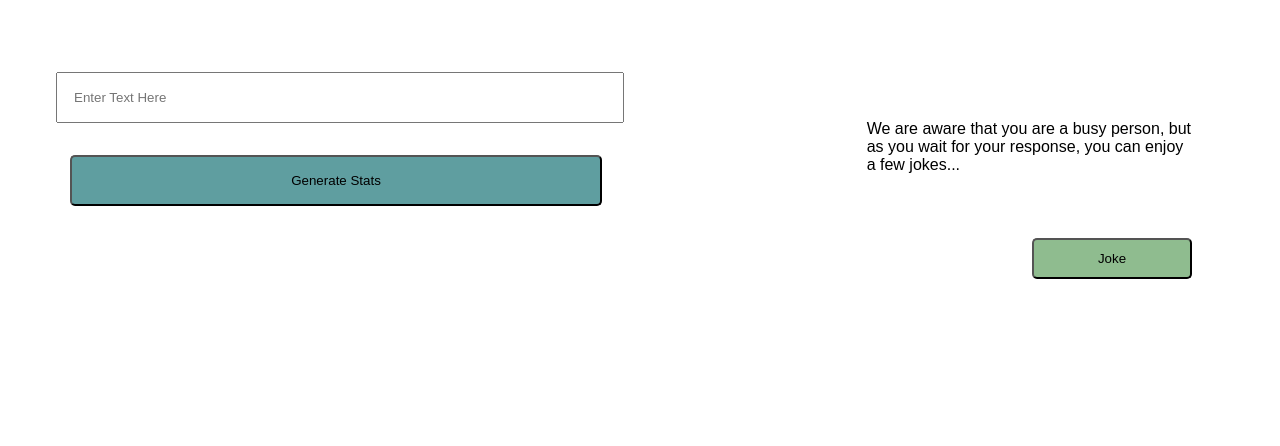
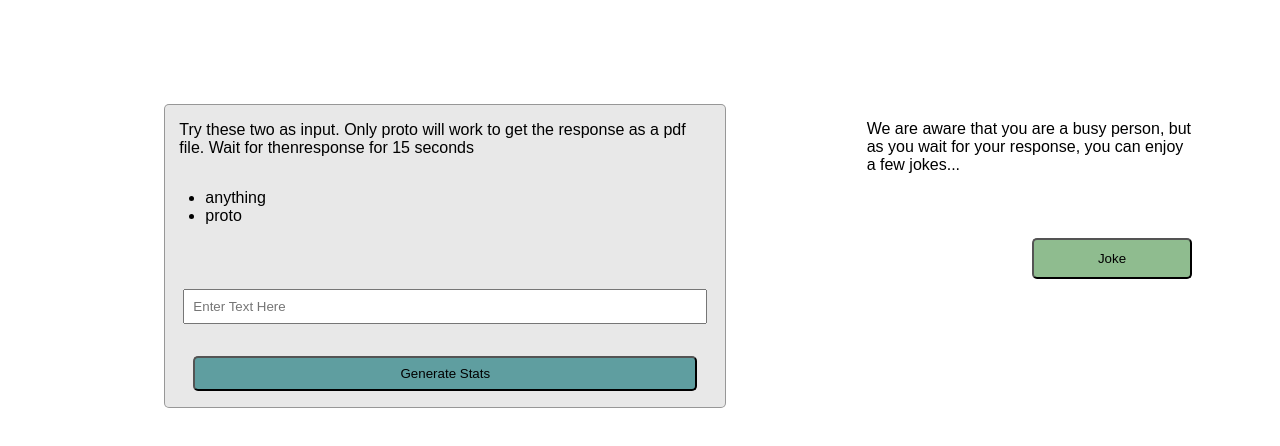
Before and after one commit to oduortoni/prototyping, a plain HTML site: page newskool/ui/index.html in a window 1280 px wide. Shown: the top 446 px of the page. Drawn offline with Linux system fonts and the light colour scheme.

Commit message:
fix: styles and give the user more information

```diff
--- a/newskool/ui/index.html
+++ b/newskool/ui/index.html
@@ -23,12 +23,20 @@
             display: flex;
             flex-direction: column;
             width: 35em;
+            border: 1px solid rgba(30, 30, 30, 0.4);
+            border-radius: 5px;
+            background: rgba(30, 30, 30, 0.1);
+            margin: 3rem auto;
+        }
+        form p {
+            width: 95%;
+            margin: 1rem auto;
         }
         input {
             display: block;
-            width: 95%;
+            width: 90%;
             margin: 1rem auto;
-            padding: 1rem;
+            padding: .5rem;
         }
         .submit {
             background: cadetblue;
@@ -67,6 +75,13 @@
 <body>
     <div class="left">
         <form method="POST" action="/stat">
+            <p>
+                Try these two as input. Only proto will work to get the response as a pdf file. Wait for thenresponse for 15 seconds
+                <ul>
+                    <li>anything</li>
+                    <li>proto</li>
+                </ul>
+            </p>
             <input name="content" placeholder="Enter Text Here" required />
             <input type="submit" class="submit" value="Generate Stats"/>
         </form>
```
